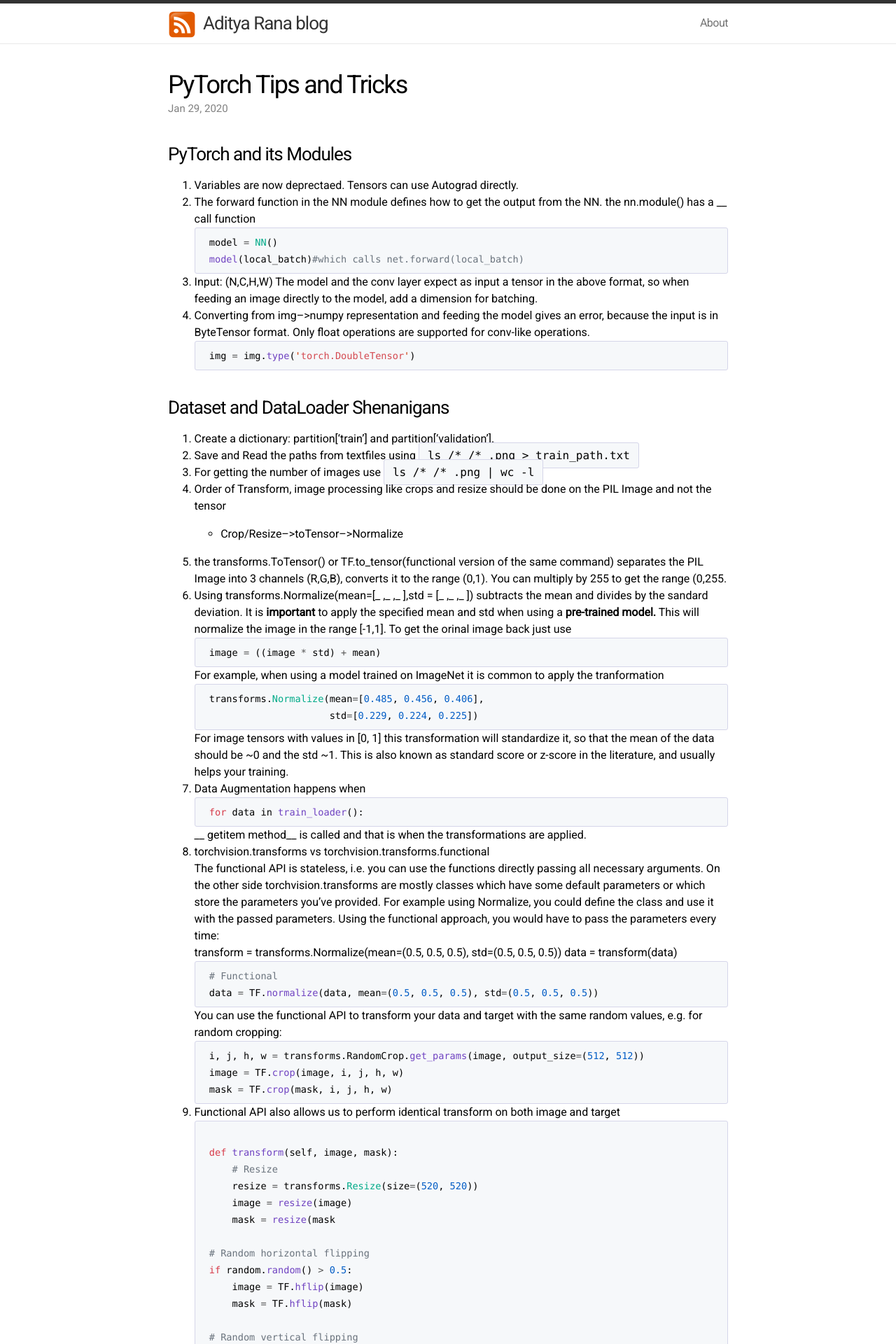
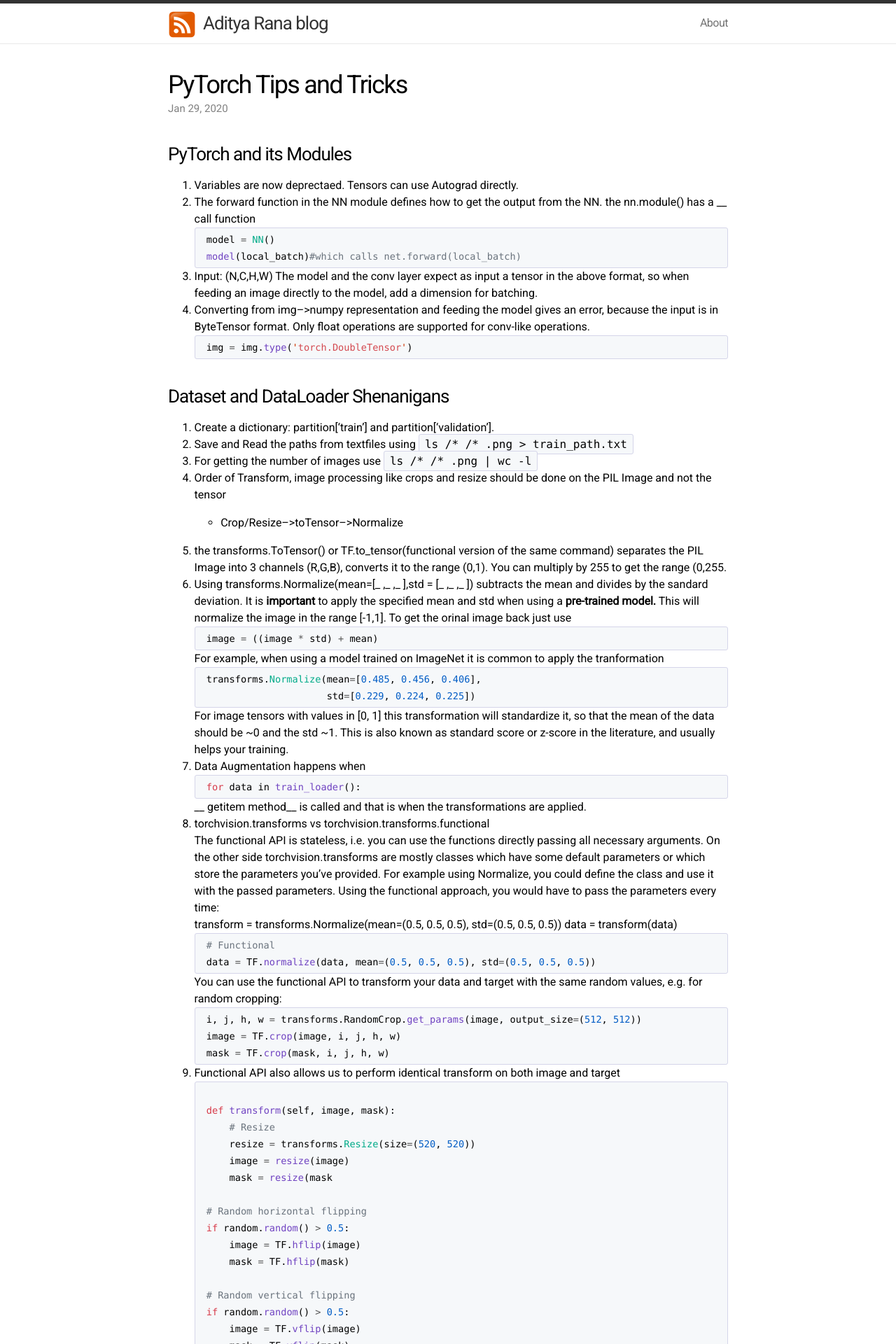
Before and after one commit to adityassrana/old_blog_template, a Jekyll site: the page built from _posts/2020-01-29-PyTorch-Tips.md, in a window 1280 px wide. Shown: the top 1920 px of the page at 70% size. Built offline with Jekyll 4.4.1, drawn with Linux system fonts in a browser that asks for light colours.

Commit message:
fix in-line code highlighting

```diff
--- a/css/main.css
+++ b/css/main.css
@@ -236,7 +236,7 @@ a:visited { color: #205caa; }
 .post code {
   border: 1px solid #d5d5e9;
   background-color: #f6f8fa;
-  padding: 8px 12px;
+  padding: 4px 8px;
   -webkit-border-radius: 3px;
   -moz-border-radius: 3px;
   border-radius: 3px;
```
